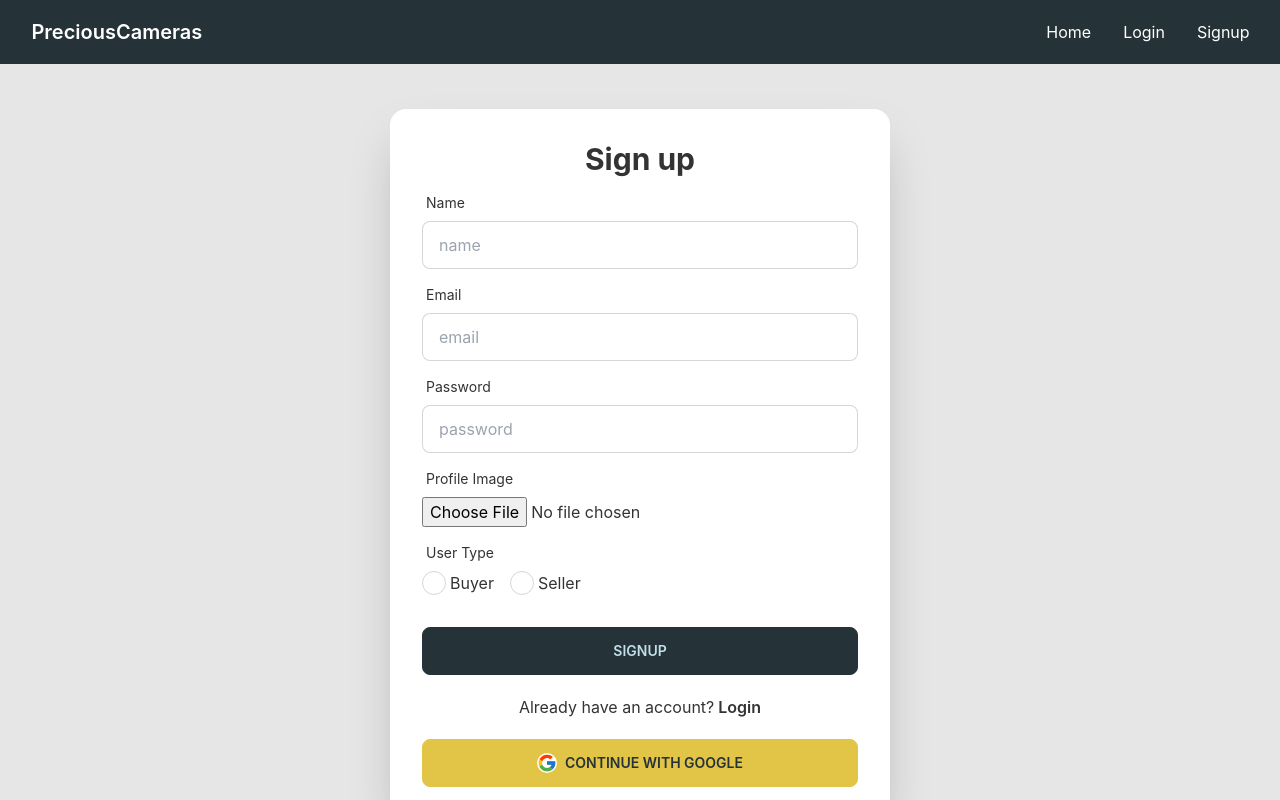
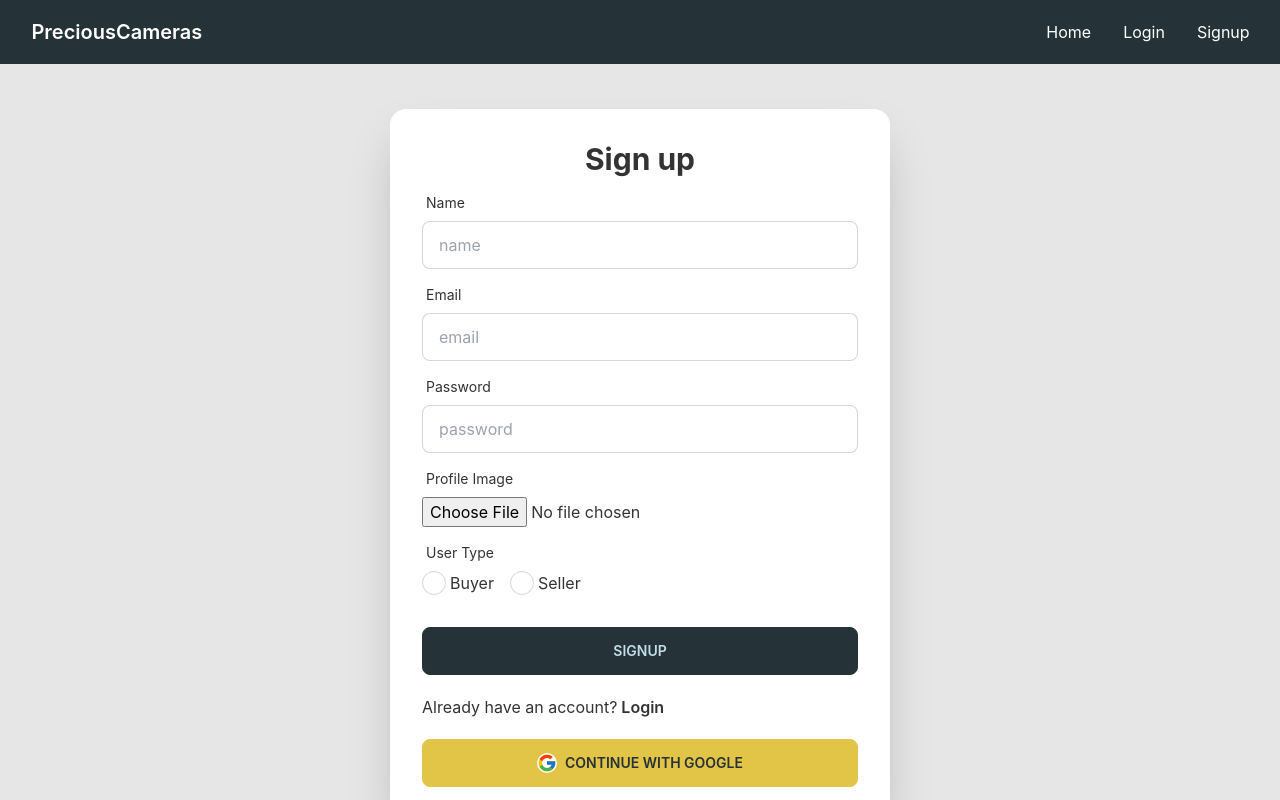
Before and after one commit to Programmer-Mehadi/PreciousCameras-client-side-code, a React (Create React App) app: page /signup in a window 1280 px wide. Shown: the top 800 px of the page. Built offline with nearby package versions, Linux system fonts and the light colour scheme; no server answers.

Commit message:
error fixed

```diff
--- a/src/Pages/Dashboard/AddProduct/AddProduct.js
+++ b/src/Pages/Dashboard/AddProduct/AddProduct.js
@@ -4,7 +4,6 @@ import toast from 'react-hot-toast';
 import { useNavigate } from 'react-router-dom';
 import { AuthContext } from '../../../Contexts/AuthProvider';
 import Loading from '../../Shared/Loading/Loading';
-
 
 const AddProduct = () => {
     const [thisLoading, setThisLoading] = useState(false)
@@ -35,6 +34,7 @@ const AddProduct = () => {
 
     const handleAdd = (data) => {
         const date = formatDate(new Date());
+        data['userName'] = user?.displayName;
         data['date'] = date;
         data['email'] = user?.email;
         setThisLoading(true);
--- a/src/Pages/Login/Login.js
+++ b/src/Pages/Login/Login.js
@@ -86,7 +86,7 @@ const Login = () => {
                                     required: "Password is required", minLength: 6
                                 })} />
                                 {
-                                    errors.password && <p className='text-red-500 my-1'>{errors.password.message}</p>
+                                    errors.password && <p className='text-red-500 my-1'>{errors.password.message}*</p>
                                 }
                                 {errors.password && errors.password.type === "minLength" && <p className='text-red-500 my-1'>Password length atleast 6 characters.</p>}
                                 <label className="label">
--- a/src/Pages/Signup/Signup.js
+++ b/src/Pages/Signup/Signup.js
@@ -181,7 +181,7 @@ const Signup = () => {
                             <div className="form-control mt-6">
                                 <button type="submit" className="btn btn-secondary">Signup</button>
                             </div>
-                            <div className='mt-3 text-center'>
+                            <div className='mt-3'>
                                 <h2>Already have an account?<Link to='/login' className='font-semibold ml-1'>Login</Link></h2>
                             </div>
                             <div className='mt-3'>
```
